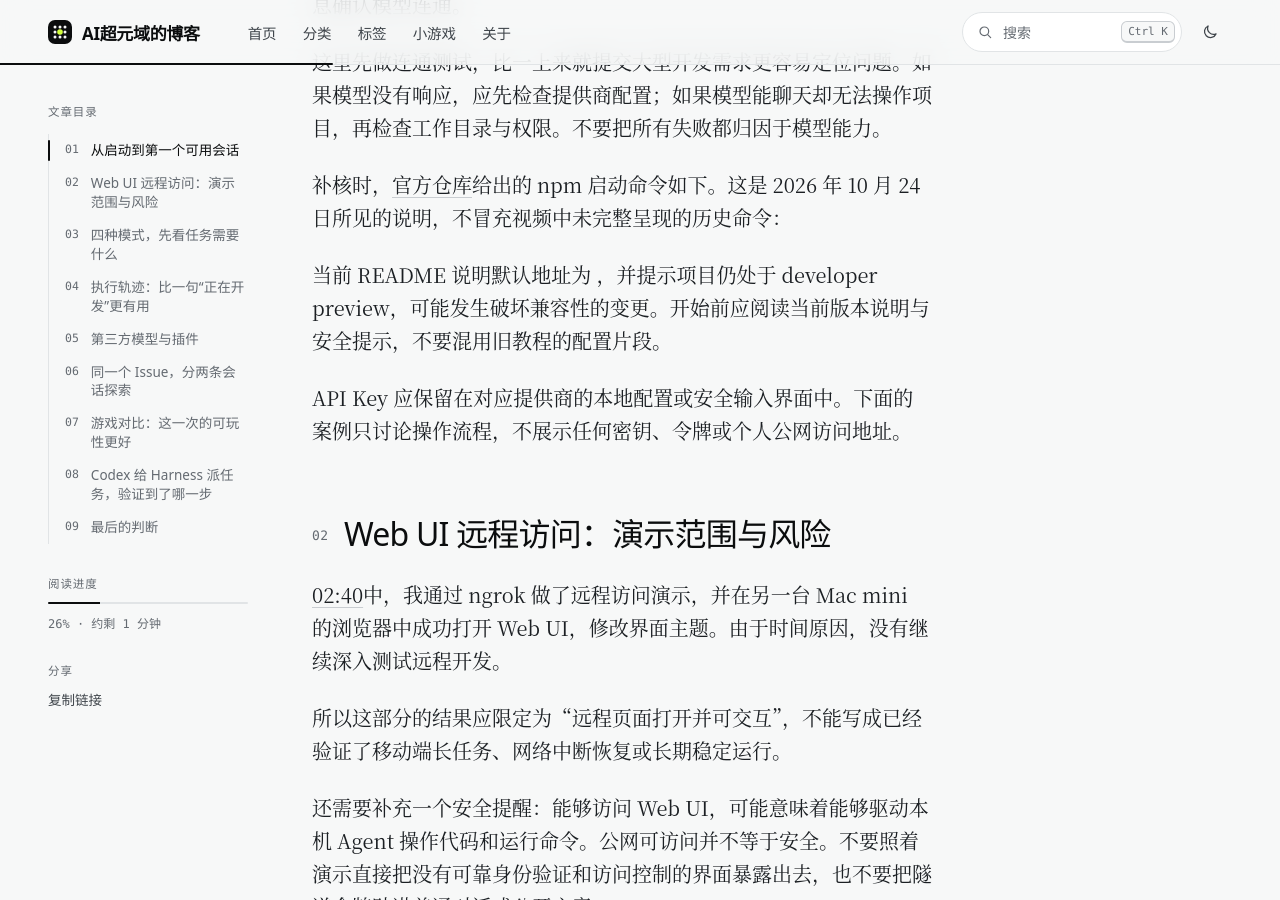
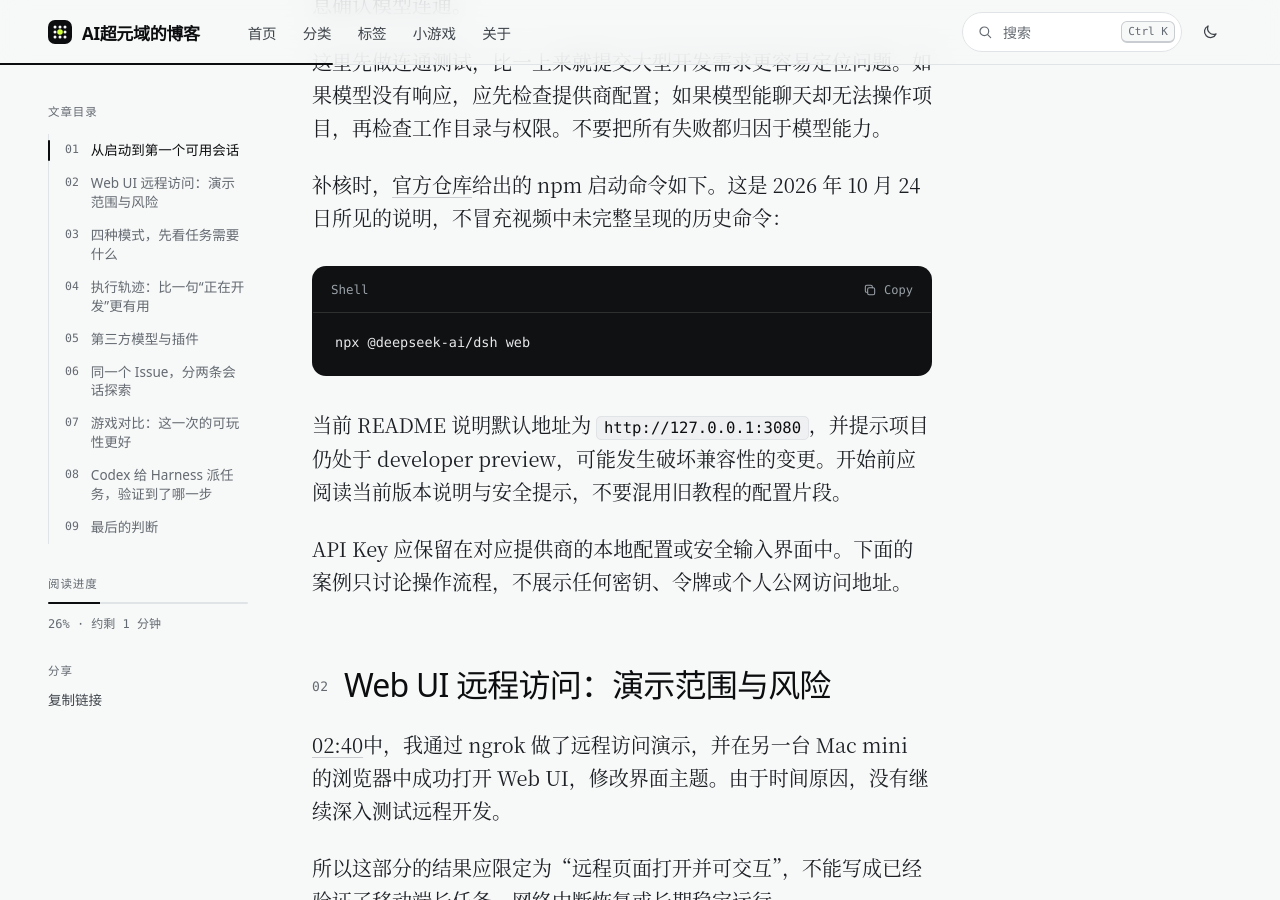
Before and after one commit to aiviai/aiviai.github.io, a Jekyll site: the page built from _posts/2026-08-14-deepseek-harness-webui-tutorial.markdown, in a window 1280 px wide and 900 px high, scrolled down 1961 px. Built offline with Jekyll 4.4.1, drawn with Linux system fonts in a browser that asks for light colours; comment, search, counter and statistics services are not loaded.

Commit message:
Preserve original Harness tutorial body while adding cover copy

````diff
--- a/_posts/2026-08-14-deepseek-harness-webui-tutorial.markdown
+++ b/_posts/2026-08-14-deepseek-harness-webui-tutorial.markdown
@@ -34,9 +34,11 @@ Harness 的插件化设计很有吸引力，但是否适合自己的工作流，
 
 补核时，[官方仓库](https://github.com/deepseek-ai/deepseek-harness)给出的 npm 启动命令如下。这是 2026 年 10 月 24 日所见的说明，不冒充视频中未完整呈现的历史命令：
 
+```bash
+npx @deepseek-ai/dsh web
+```
 
-
-当前 README 说明默认地址为 ，并提示项目仍处于 developer preview，可能发生破坏兼容性的变更。开始前应阅读当前版本说明与安全提示，不要混用旧教程的配置片段。
+当前 README 说明默认地址为 `http://127.0.0.1:3080`，并提示项目仍处于 developer preview，可能发生破坏兼容性的变更。开始前应阅读当前版本说明与安全提示，不要混用旧教程的配置片段。
 
 API Key 应保留在对应提供商的本地配置或安全输入界面中。下面的案例只讨论操作流程，不展示任何密钥、令牌或个人公网访问地址。
 
````
